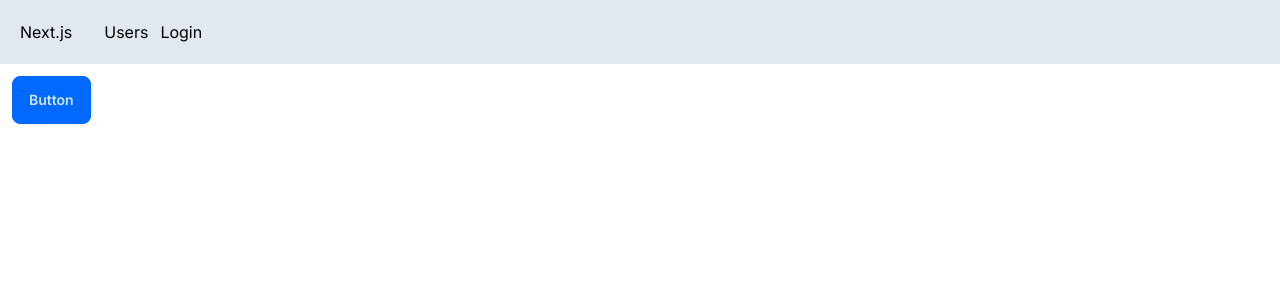
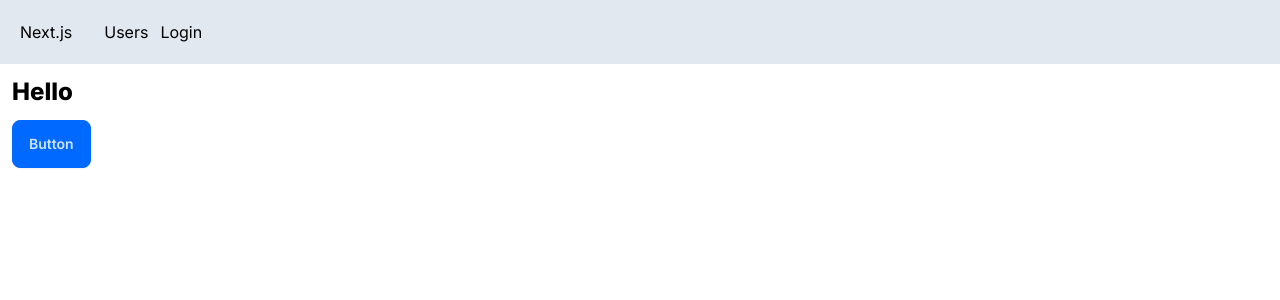
Before and after one commit to Arslan49sp/mosh-hamadani, a Next.js app in the folder next-app/: page / in a window 1280 px wide. Shown: the top 300 px of the page. Built offline with nearby package versions, Linux system fonts and the light colour scheme; no server answers.

Commit message:
accessing session on the server

```diff
--- a/next-app/app/api/auth/[...nextauth]/route.ts
+++ b/next-app/app/api/auth/[...nextauth]/route.ts
@@ -1,13 +1,14 @@
 import NextAuth from "next-auth";
 import GoogleProvider from "next-auth/providers/google";
 
-const handler = NextAuth({
+export const authOption = {
   providers: [
     GoogleProvider({
       clientId: process.env.GOOGLE_CLIENT_ID!,
       clientSecret: process.env.GOOGLE_CLIENT_SECRET!,
     }),
   ],
-});
+};
+const handler = NextAuth(authOption);
 
 export { handler as GET, handler as POST };
--- a/next-app/app/page.tsx
+++ b/next-app/app/page.tsx
@@ -1,6 +1,11 @@
-export default function Home() {
+import { getServerSession } from "next-auth";
+import { authOption } from "./api/auth/[...nextauth]/route";
+
+export default async function Home() {
+  const session = await getServerSession(authOption);
   return (
     <main>
+      <h1>Hello {session && <span>{session.user!.name}</span>}</h1>
       <button className="btn btn-primary ">Button</button>
     </main>
   );
```
